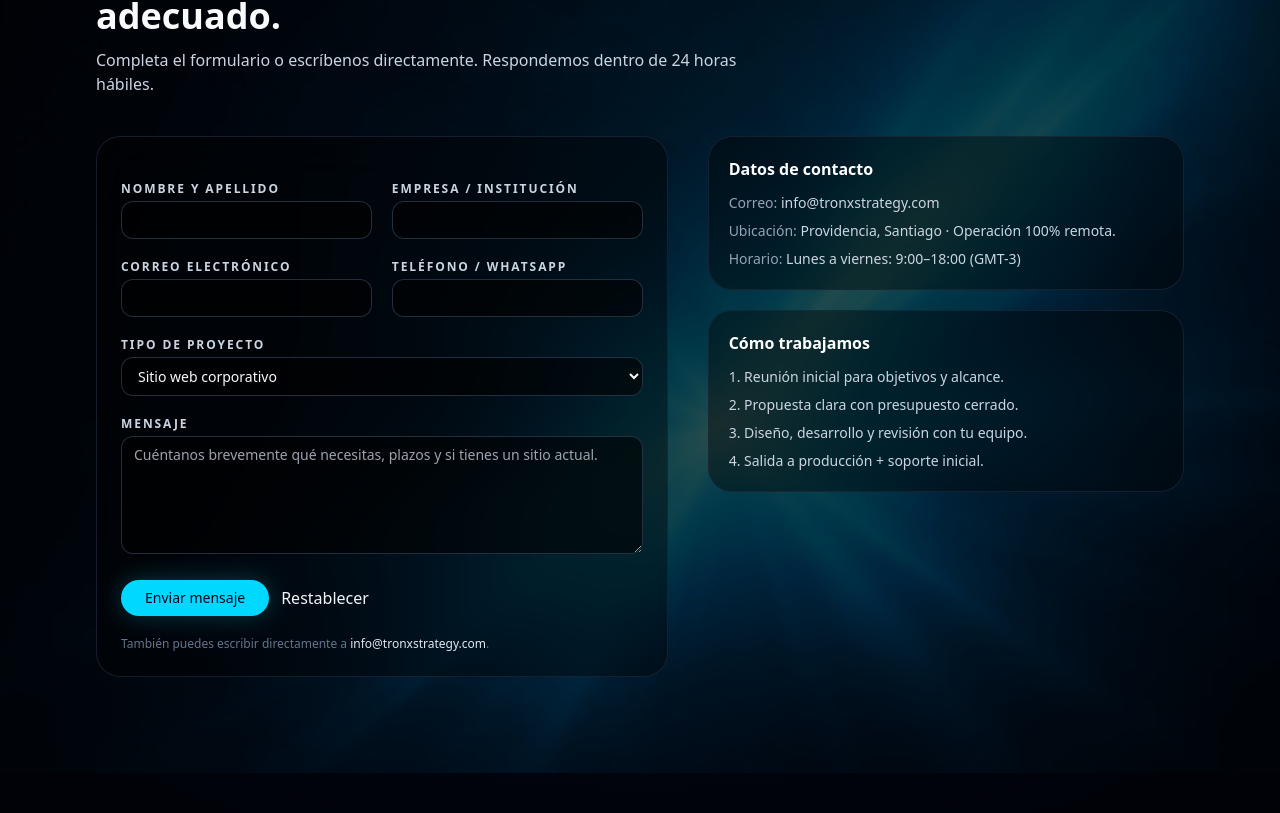
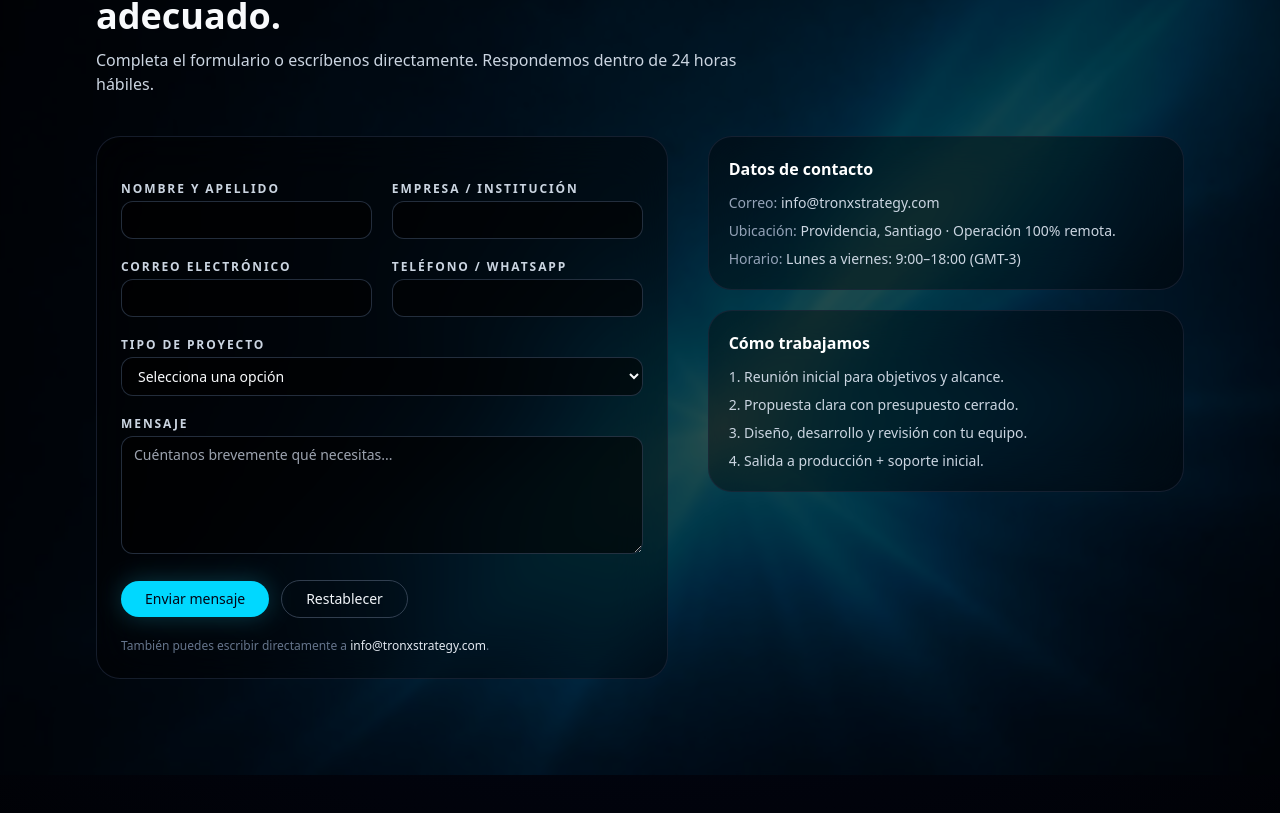
Before and after one commit to TronxGroup/Tronx-Strategy, a Next.js app: page /contacto in a window 1280 px wide. Shown: the part 353-1166 px from the top of the page. Built offline with nearby package versions, Linux system fonts and the light colour scheme.

Commit message:
Update page.tsx

```diff
--- a/app/contacto/page.tsx
+++ b/app/contacto/page.tsx
@@ -49,10 +49,6 @@ export default function ContactoPage() {
   action="https://crm.zoho.com/crm/WebToLeadForm"
   acceptCharset="UTF-8"
   className="card-surface p-6 space-y-5 bg-black/70 border border-slate-700/70 backdrop-blur-sm rounded-2xl"
-            onSubmit={() => {
-              // Requerido por Zoho
-              document.charset = "UTF-8";
-            }}
 >
   {/* --- HIDDEN ZOHO (NO TOCAR) --- */}
   <input
@@ -66,94 +62,59 @@ export default function ContactoPage() {
     name="xmIwtLD"
     value="413078008e8a3bcce6d97d6302b548f90a53ed4e7ce073494598ea7007edd4d3fee6a18c3f509e526a14298bd390f08e"
   />
-            <input
-              type="hidden"
-              name="actionType"
-              value="TGVhZHM="
-            />
+  <input type="hidden" name="actionType" value="TGVhZHM=" />
   <input
     type="hidden"
     name="returnURL"
     value="https://www.tronxstrategy.com/confirm"
   />
-            {/* Marca (LEADCF5) */}
-            <input
-              type="hidden"
-              name="LEADCF5"
-              value="Tronx-Strategy"
-            />
-            {/* Lead_Origen (LEADCF9) */}
+
+  {/* Marca */}
+  <input type="hidden" name="LEADCF5" value="Tronx-Strategy" />
+
+  {/* Origen del Lead */}
   <input
     type="hidden"
     name="LEADCF9"
     value="tronxstrategy.com/contacto"
   />
-            {/* aG9uZXlwb3Q (honeypot) */}
-            <input
-              type="hidden"
-              name="aG9uZXlwb3Q"
-              style={{ display: "none" }}
-              value=""
-            />
 
-            {/* Nombre + Empresa (Zoho: Last Name, Company) */}
+  {/* Honeypot */}
+  <input type="hidden" name="aG9uZXlwb3Q" style={{ display: "none" }} />
+
+  {/* Nombre + Empresa */}
   <div className="grid gap-5 md:grid-cols-2">
-              <Field
-                label="Nombre y Apellido"
-                name="Last Name"
-                required
-              />
-              <Field
-                label="Empresa / institución"
-                name="Company"
-                required
-              />
+    <Field label="Nombre y Apellido" name="Last Name" required />
+    <Field label="Empresa / institución" name="Company" required />
   </div>
 
-            {/* Correo + Teléfono (Zoho: Email, Mobile) */}
+  {/* Email + Teléfono */}
   <div className="grid gap-5 md:grid-cols-2">
-              <Field
-                label="Correo electrónico"
-                type="email"
-                name="Email"
-                required
-              />
-              <Field
-                label="Teléfono / WhatsApp"
-                name="Mobile"
-              />
+    <Field label="Correo electrónico" name="Email" type="email" required />
+    <Field label="Teléfono / WhatsApp" name="Mobile" />
   </div>
 
-            {/* Tipo de proyecto (Zoho: LEADCF32) */}
+  {/* Tipo de proyecto */}
   <div>
     <Label>Tipo de proyecto</Label>
-              <select
-                name="LEADCF32"
-                required
-                className="input-select"
-                defaultValue="Sitio web corporativo"
-              >
+    <select name="LEADCF32" required className="input-select">
       <option value="-None-">Selecciona una opción</option>
-                <option value="Sitio web corporativo">
-                  Sitio web corporativo
-                </option>
+      <option value="Sitio web corporativo">Sitio web corporativo</option>
       <option value="Landing page">Landing page</option>
       <option value="Portal o directorio">Portal o directorio</option>
-                <option value="Rediseño de sitio actual">
-                  Rediseño de sitio actual
-                </option>
+      <option value="Rediseño de sitio actual">Rediseño de sitio actual</option>
       <option value="Otro">Otro</option>
     </select>
   </div>
 
-            {/* Mensaje (Zoho: LEADCF3) */}
+  {/* Mensaje */}
   <div>
     <Label>Mensaje</Label>
     <textarea
       name="LEADCF3"
       rows={5}
       className="input-area"
-                placeholder="Cuéntanos brevemente qué necesitas, plazos y si tienes un sitio actual."
+      placeholder="Cuéntanos brevemente qué necesitas..."
     />
   </div>
 
@@ -175,10 +136,8 @@ export default function ContactoPage() {
     >
       Enviar mensaje
     </button>
-              <button
-                type="reset"
-                className="btn-secondary w-full md:w-auto"
-              >
+
+    <button type="reset" className="btn-ghost w-full md:w-auto">
       Restablecer
     </button>
   </div>
```
Lines whose indentation alone changed are shown as unchanged.
